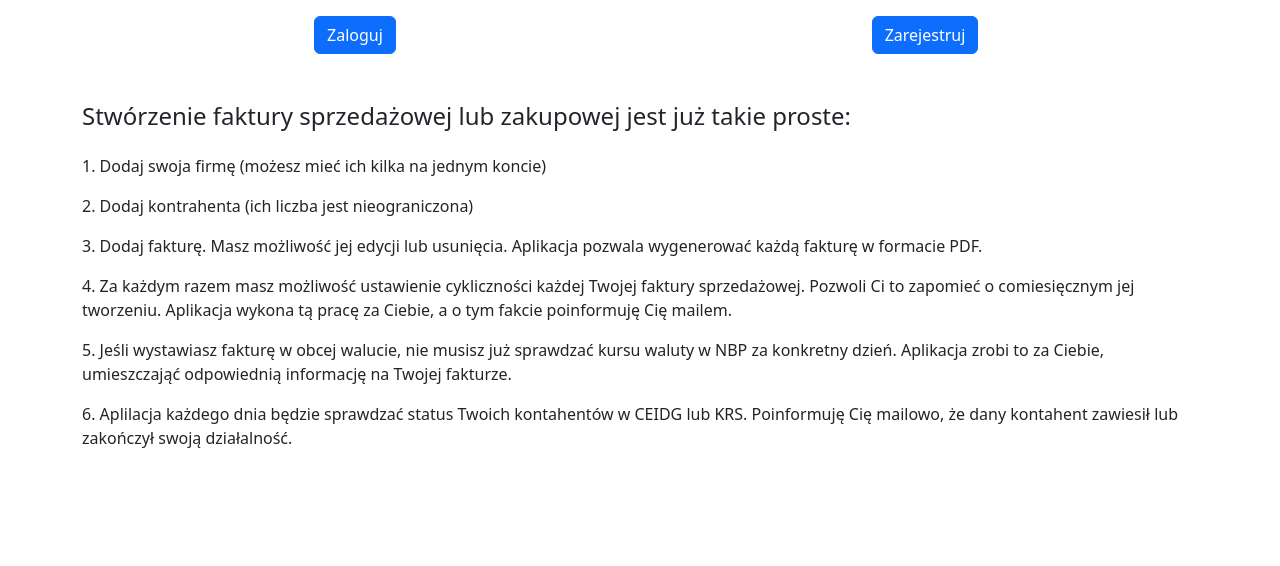
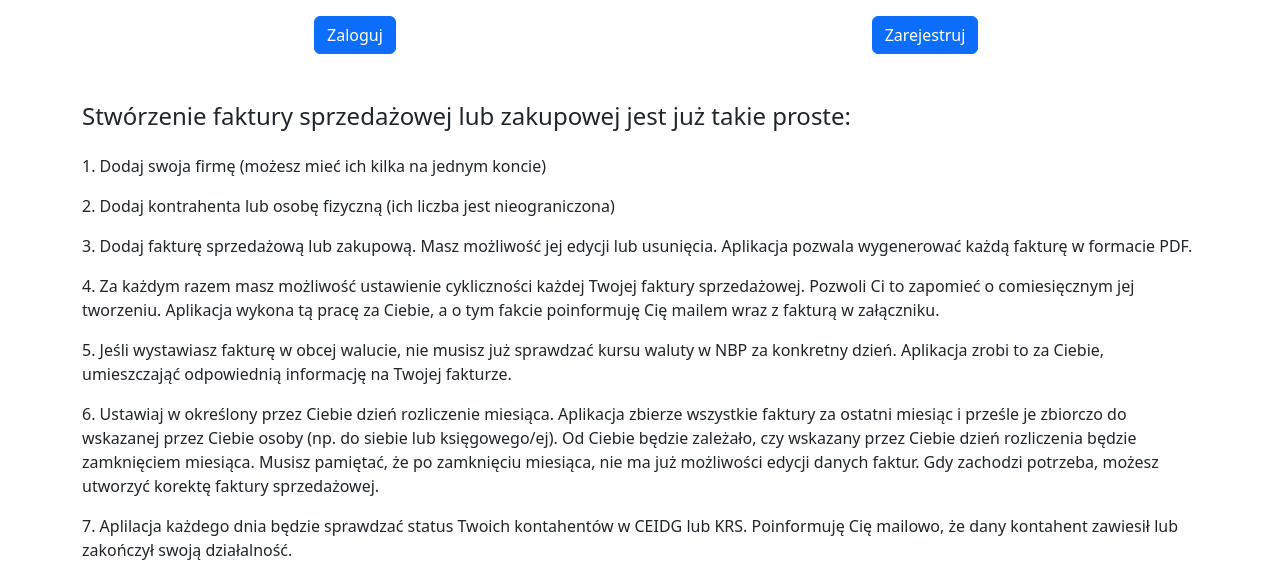
Before and after one commit to devsoft-pl/invoice-factory, a Django app: page /invoices/index/ in a window 1280 px wide. Shown: the part 234-800 px from the top of the page. Run offline with Django 3.2, Linux system fonts and the light colour scheme; parts of the project's set-up code (start-up, migrations or seed data) failed here and were passed over.

Commit message:
feat: add description of the functionality in application

```diff
--- a/templates/index.html
+++ b/templates/index.html
@@ -31,20 +31,27 @@
             <span>1. Dodaj swoja firmę (możesz mieć ich kilka na jednym koncie)</span>
         </div>
         <div class="row mt-3">
-            <span>2. Dodaj kontrahenta (ich liczba jest nieograniczona)</span>
+            <span>2. Dodaj kontrahenta lub osobę fizyczną (ich liczba jest nieograniczona)</span>
         </div>
         <div class="row mt-3">
-            <span>3. Dodaj fakturę. Masz możliwość jej edycji lub usunięcia. Aplikacja pozwala wygenerować każdą fakturę w formacie PDF.</span>
+            <span>3. Dodaj fakturę sprzedażową lub zakupową. Masz możliwość jej edycji lub usunięcia. Aplikacja pozwala wygenerować każdą fakturę w formacie PDF.</span>
         </div><div class="row mt-3">
             <span>4. Za każdym razem masz możliwość ustawienie cykliczności każdej Twojej faktury sprzedażowej. Pozwoli Ci to zapomieć o comiesięcznym jej tworzeniu.
-                Aplikacja wykona tą pracę za Ciebie, a o tym fakcie poinformuję Cię mailem.</span></span>
+                Aplikacja wykona tą pracę za Ciebie, a o tym fakcie poinformuję Cię mailem wraz z fakturą w załączniku.</span></span>
         </div>
         <div class="row mt-3">
             <span>5. Jeśli wystawiasz fakturę w obcej walucie, nie musisz już sprawdzać kursu waluty w NBP za konkretny dzień.
                 Aplikacja zrobi to za Ciebie, umieszczająć odpowiednią informację na Twojej fakturze.</span>
         </div>
         <div class="row mt-3">
-            <span>6. Aplilacja każdego dnia będzie sprawdzać status Twoich kontahentów w CEIDG lub KRS.
+            <span>6. Ustawiaj w określony przez Ciebie dzień rozliczenie miesiąca.
+                Aplikacja zbierze wszystkie faktury za ostatni miesiąc i prześle je zbiorczo do wskazanej przez Ciebie osoby (np. do siebie lub księgowego/ej).
+                Od Ciebie będzie zależało, czy wskazany przez Ciebie dzień rozliczenia będzie zamknięciem miesiąca.
+                Musisz pamiętać, że po zamknięciu miesiąca, nie ma już możliwości edycji danych faktur.
+                Gdy zachodzi potrzeba, możesz utworzyć korektę faktury sprzedażowej.</span>
+        </div>
+        <div class="row mt-3">
+            <span>7. Aplilacja każdego dnia będzie sprawdzać status Twoich kontahentów w CEIDG lub KRS.
                 Poinformuję Cię mailowo, że dany kontahent zawiesił lub zakończył swoją działalność.</span>
         </div>
     </div>
```
